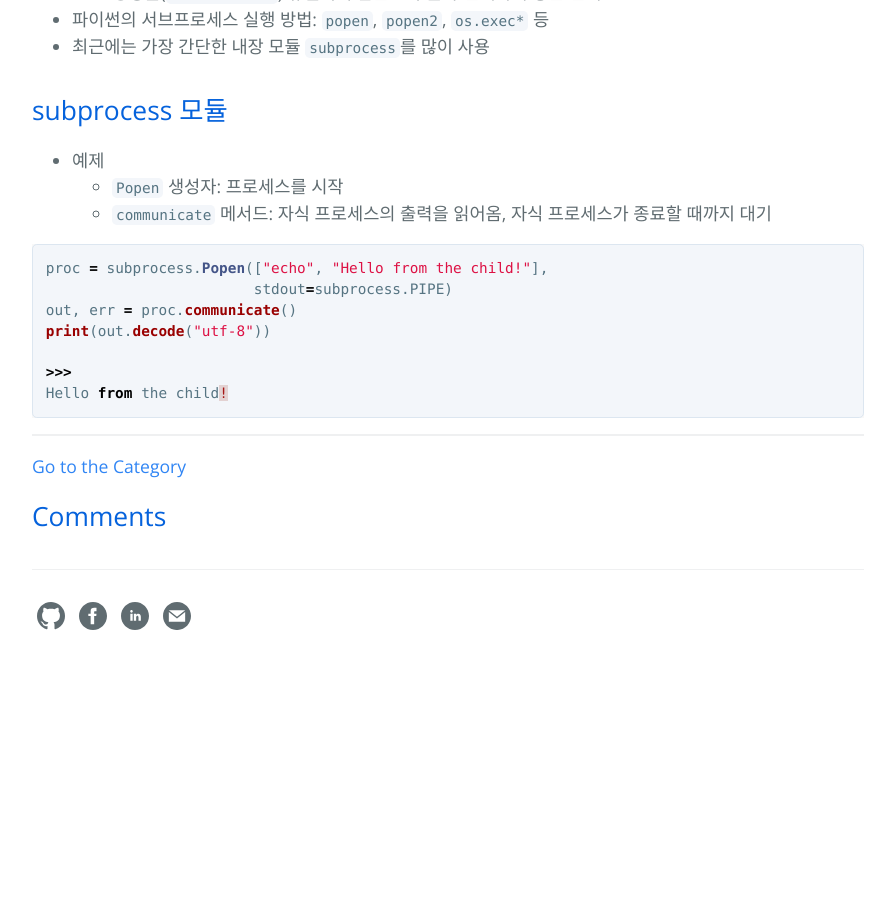
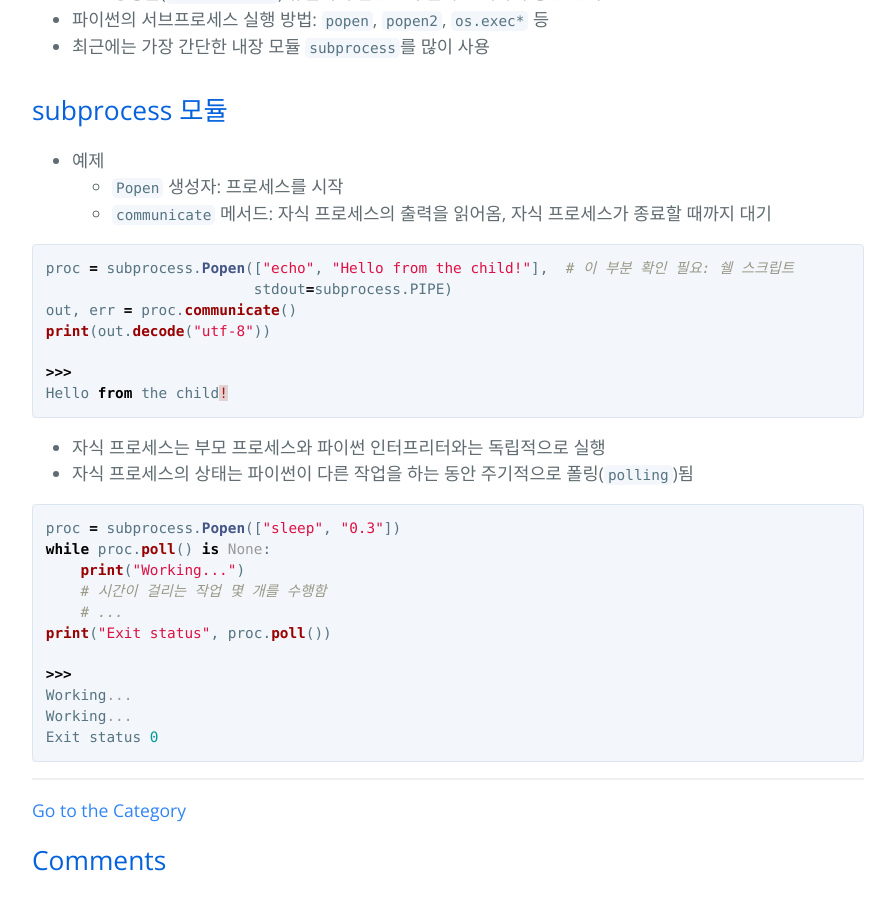
Before and after one commit to hcnoh/hcnoh.github.io, a Jekyll site: the page built from _posts/2018-10-19-effective-python-way36.md, in a window 1280 px wide and 900 px high, scrolled down 1080 px. Shown: the whole window, without its empty margins (192-1087 px from the left). Built offline with Jekyll 4.4.1, drawn with Linux system fonts in a browser that asks for light colours; comment, search, counter and statistics services are not loaded; before the commit the page ends 1764 px from its top, so only the background shows below that.

Commit message:
Update 2018-10-19-effective-python-way36.md

````diff
--- a/_posts/2018-10-19-effective-python-way36.md
+++ b/_posts/2018-10-19-effective-python-way36.md
@@ -36,7 +36,7 @@ permalink: /2018-10-19-effective-python-way36
   - `communicate` 메서드: 자식 프로세스의 출력을 읽어옴, 자식 프로세스가 종료할 때까지 대기
 
 ```python
-proc = subprocess.Popen(["echo", "Hello from the child!"],
+proc = subprocess.Popen(["echo", "Hello from the child!"],  # 이 부분 확인 필요: 쉘 스크립트
                         stdout=subprocess.PIPE)
 out, err = proc.communicate()
 print(out.decode("utf-8"))
@@ -44,3 +44,20 @@ print(out.decode("utf-8"))
 >>>
 Hello from the child!
 ```
+
+- 자식 프로세스는 부모 프로세스와 파이썬 인터프리터와는 독립적으로 실행
+- 자식 프로세스의 상태는 파이썬이 다른 작업을 하는 동안 주기적으로 폴링(`polling`)됨
+
+```python
+proc = subprocess.Popen(["sleep", "0.3"])
+while proc.poll() is None:
+    print("Working...")
+    # 시간이 걸리는 작업 몇 개를 수행함
+    # ...
+print("Exit status", proc.poll())
+
+>>>
+Working...
+Working...
+Exit status 0
+```
````
